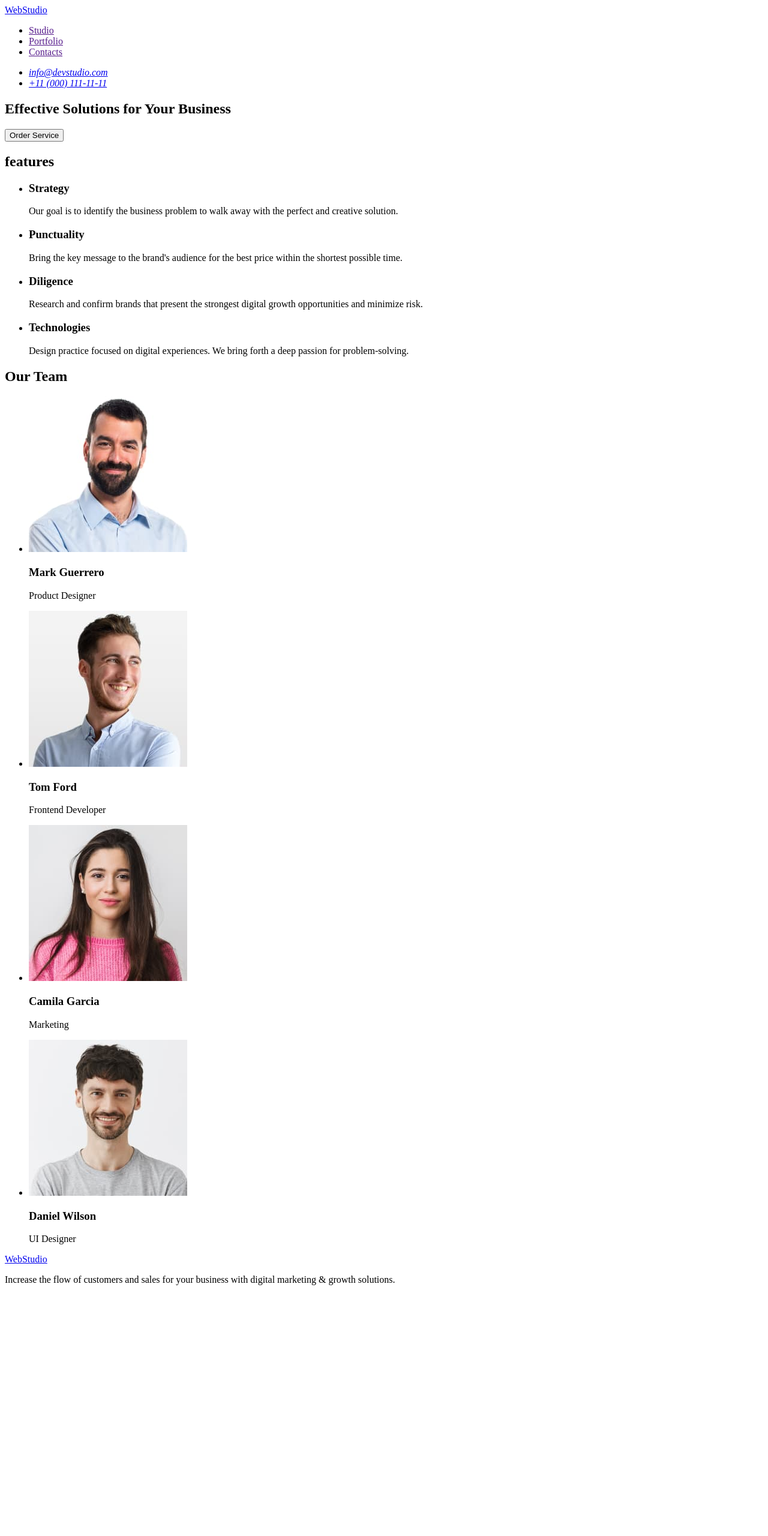
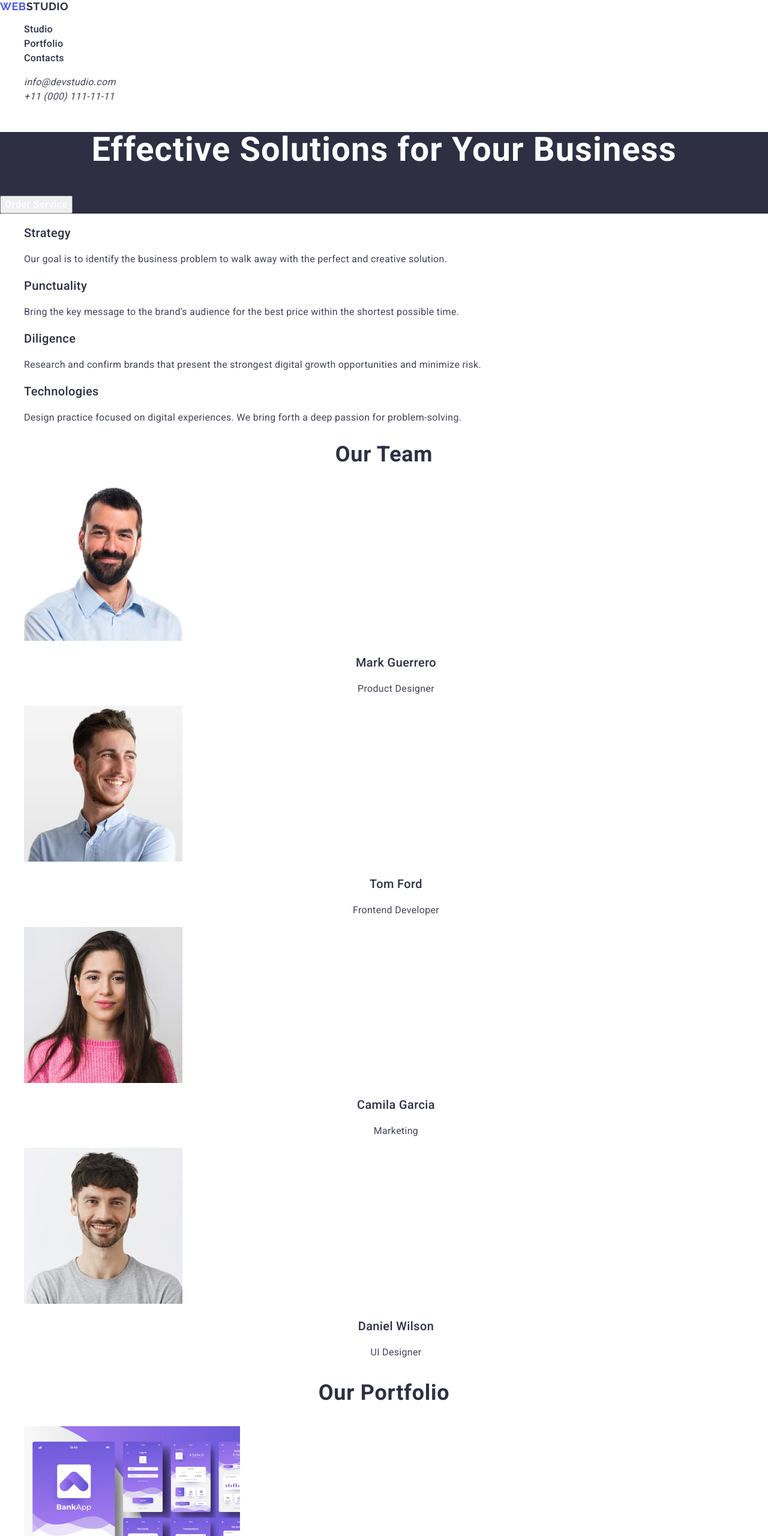
Before and after one commit to AlenaSh83/goit-markup-hw-01, a plain HTML site: page index.html in a window 1280 px wide. Shown: the top 2560 px of the page at 60% size. Before the commit the page ends 2158 px from the top, so only its background shows below. Drawn offline with nearby package versions, Linux system fonts and the light colour scheme.

Commit message:
add styles

```diff
--- /dev/null
+++ b/css/styles.css
@@ -0,0 +1,233 @@
+body {
+    font-family: "Roboto", sans-serif;
+    color: #fff;
+}
+
+a {
+text-decoration: none;
+}
+
+ul {
+list-style-type: none;
+}
+
+
+
+
+
+
+.header-logo {
+    font-family: "Raleway", sans-serif;
+font-weight: 700;
+font-size: 18px;
+
+/* line-height: 21px; */
+line-height: 117%;
+letter-spacing: 0.03em;
+text-transform: uppercase;
+color: #2e2f42;
+width: 115px;
+height: 24px;
+}
+.header-logo-color{
+    color: #4d5ae5;
+}
+.header-menu-link {
+    font-family: "Roboto", sans-serif;
+    font-weight: 500;
+    font-size: 16px;
+
+    /* line-height: 24px; */
+    line-height: 150%;
+    letter-spacing: 0.02em;
+    color: #2e2f42;
+}
+
+.header-menu-link:hover{
+    color: #404bbf;
+}
+.activ-studio:active{
+    text-decoration: underline;
+}
+
+
+
+.info-link{
+
+font-weight: 400;
+font-size: 16px;
+
+/* line-height: 24px; */
+line-height: 150%;
+letter-spacing: 0.02em;
+color: #434455;
+}
+.info-link:hover{
+    color: #404bbf;
+}
+
+
+
+
+
+.hero {
+    background: #2e2f42;
+}
+.hero-title {
+    font-weight: 700;
+    font-size: 56px;
+
+    /* line-height: 60px; */
+    line-height: 107%;
+    letter-spacing: 0.02em;
+    text-align: center;
+    color: #ffffff;
+}
+.hero-btn {
+font-weight: 500;
+font-size: 16px;
+
+/* line-height: 24px; */
+line-height: 150%;
+letter-spacing: 0.04em;
+color: #fff;
+cursor: pointer;
+}
+
+
+
+
+.description {
+}
+.description-list {
+}
+.description-item {
+}
+.description-subtitle {
+font-weight: 500;
+font-size: 20px;
+
+/* line-height: 24px; */
+line-height: 120%;
+letter-spacing: 0.02em;
+color: #2e2f42;
+}
+.description-item-text {
+font-weight: 400;
+font-size: 16px;
+
+/* line-height: 24px; */
+line-height: 150%;
+letter-spacing: 0.02em;
+color: #434455;
+}
+
+
+
+
+
+.team {
+}
+.team-head {
+font-weight: 700;
+font-size: 36px;
+
+/* line-height: 40px; */
+line-height: 111%;
+letter-spacing: 0.02em;
+text-align: center;
+color: #2e2f42;
+}
+.team-list {
+}
+.team-item {
+}
+.team-photo {
+}
+.team-subtitles {
+font-weight: 500;
+font-size: 20px;
+
+/* line-height: 24px; */
+line-height: 120%;
+letter-spacing: 0.02em;
+text-align: center;
+color: #2e2f42;
+}
+.team-text {
+font-weight: 400;
+font-size: 16px;
+
+/* line-height: 24px; */
+line-height: 150%;
+letter-spacing: 0.02em;
+text-align: center;
+color: #434455;
+}
+
+
+
+.portfolio {
+}
+.portfolio-head {
+font-weight: 700;
+font-size: 36px;
+
+/* line-height: 40px; */
+line-height: 111%;
+letter-spacing: 0.02em;
+text-align: center;
+color: #2e2f42;
+}
+.portfolio-list {
+}
+.portfolio-item {
+}
+.photo-portfolio {
+}
+.portfolio-subtitles {
+font-weight: 500;
+font-size: 20px;
+
+/* line-height: 24px; */
+line-height: 120%;
+letter-spacing: 0.02em;
+color: #2e2f42;
+}
+.portfolio-text {
+font-weight: 400;
+font-size: 16px;
+
+/* line-height: 24px; */
+line-height: 150%;
+letter-spacing: 0.02em;
+color: #434455;
+}
+
+
+
+.footer {
+    background: #2e2f42;
+}
+.footer-logo{
+    font-family: "Raleway", sans-serif;
+    font-weight: 700;
+    font-size: 18px;
+
+    /* line-height: 21px; */
+    line-height: 117%;
+    letter-spacing: 0.03em;
+    text-transform: uppercase;
+    color: #f4f4fd;
+}
+
+
+.footer-text {
+font-weight: 400;
+font-size: 16px;
+
+/* line-height: 24px; */
+line-height: 150%;
+letter-spacing: 0.02em;
+color: #f4f4fd;
+}
--- a/index.html
+++ b/index.html
@@ -4,113 +4,192 @@
     <meta charset="UTF-8" />
     <meta name="viewport" content="width=device-width, initial-scale=1.0" />
     <title>Web Studio</title>
+    <link rel="preconnect" href="https://fonts.googleapis.com">
+<link rel="preconnect" href="https://fonts.gstatic.com" crossorigin>
+<link href="https://fonts.googleapis.com/css2?family=Raleway:wght@700&family=Roboto:wght@400;500;700&display=swap" rel="stylesheet">
+<link rel="stylesheet" href="https://cdnjs.cloudflare.com/ajax/libs/modern-normalize/3.0.1/modern-normalize.min.css" integrity="sha512-q6WgHqiHlKyOqslT/lgBgodhd03Wp4BEqKeW6nNtlOY4quzyG3VoQKFrieaCeSnuVseNKRGpGeDU3qPmabCANg==" crossorigin="anonymous" referrerpolicy="no-referrer" />
+    <link rel="stylesheet" href="css/styles.css">
   </head>
   <body>
-    <header>
-      <nav>
-        <a href="./index.html">WebStudio</a>
-        <ul>
-          <li><a href="">Studio</a></li>
-          <li><a href="">Portfolio</a></li>
-          <li><a href="">Contacts</a></li>
+    <header class="header">
+      <nav class="header-nav">
+        <a class="header-logo" href="./index.html"><span class="header-logo-color">Web</span>Studio</a>
+        <ul class="header-menu-list">
+          <li class="header-menu-item"><a class="header-menu-link activ-studio" href="">Studio</a></li>
+          <li class="header-menu-item"><a class="header-menu-link" href="">Portfolio</a></li>
+          <li class="header-menu-item"><a class="header-menu-link" href="">Contacts</a></li>
         </ul>
       </nav>
-      <address>
-        <ul>
-          <li><a href="mailto:info@devstudio.com">info@devstudio.com</a></li>
-          <li><a href="tel:+110001111111">+11 (000) 111-11-11</a></li>
+      <address class="info">
+        <ul info-list>
+          <li class="info-item"><a class="info-link" href="mailto:info@devstudio.com">info@devstudio.com</a></li>
+          <li class="info-item"><a class="info-link" href="tel:+110001111111">+11 (000) 111-11-11</a></li>
         </ul>
       </address>
     </header>
     <main>
-      <section>
-        <h1>Effective Solutions for Your Business</h1>
+      <section class="hero">
+        <h1 class="hero-title">Effective Solutions for Your Business</h1>
 
-        <button type="button">Order Service</button>
+        <button class="hero-btn" type="button">Order Service</button>
       </section>
 
-      <section>
-        <h2>features</h2>
-        <ul>
-          <li>
-            <h3>Strategy</h3>
-            <p>
+      <section class="description">
+
+        <ul class="description-list">
+          <li class="description-item">
+            <h3 class="description-subtitle">Strategy</h3>
+            <p class="description-item-text">
               Our goal is to identify the business problem to walk away with the
               perfect and creative solution.
             </p>
           </li>
-          <li>
-            <h3>Punctuality</h3>
-            <p>
+          <li class="description-item">
+            <h3 class="description-subtitle">Punctuality</h3>
+            <p class="description-item-text">
               Bring the key message to the brand's audience for the best price
               within the shortest possible time.
             </p>
           </li>
-          <li>
-            <h3>Diligence</h3>
-            <p>
+          <li class="description-item">
+            <h3 class="description-subtitle">Diligence</h3>
+            <p class="description-item-text">
               Research and confirm brands that present the strongest digital
               growth opportunities and minimize risk.
             </p>
           </li>
-          <li>
-            <h3>Technologies</h3>
-            <p>
+          <li class="description-item">
+            <h3 class="description-subtitle">Technologies</h3>
+            <p class="description-item-text">
               Design practice focused on digital experiences. We bring forth a
               deep passion for problem-solving.
             </p>
           </li>
         </ul>
       </section>
-      <section>
-        <h2>Our Team</h2>
-        <ul>
-          <li>
-            <img
+      <section class="team">
+        <h2 class="team-head">Our Team</h2>
+        <ul class="team-list">
+          <li class="team-item">
+            <img  class="team-photo"
              src="./images/img.jpg"
              alt="first"
              width="264"
              height="260"
               />
-            <h3>Mark Guerrero</h3>
-            <p>Product Designer</p>
+            <h3 class="team-subtitles">Mark Guerrero</h3>
+            <p class="team-text">Product Designer</p>
           </li>
-          <li>
-            <img
+          <li class="team-item">
+            <img class="team-photo"
               src="./images/img(1).jpg"
               alt="second"
               width="264"
               height="260"
             />
-            <h3>Tom Ford</h3>
-            <p>Frontend Developer</p>
+            <h3 class="team-subtitles">Tom Ford</h3>
+            <p class="team-text">Frontend Developer</p>
           </li>
-          <li>
-            <img
+          <li class="team-item">
+            <img class="team-photo"
               src="./images/img(2).jpg"
               alt="third"
               width="264"
               height="260"
             />
-            <h3>Camila Garcia</h3>
-            <p>Marketing</p>
+            <h3 class="team-subtitles">Camila Garcia</h3>
+            <p class="team-text">Marketing</p>
           </li>
-          <li>
-            <img
+          <li class="team-item">
+            <img class="team-photo"
               src="./images/img(3).jpg"
               alt="fourth"
               width="264"
               height="260"
             />
-            <h3>Daniel Wilson</h3>
-            <p>UI Designer</p>
+            <h3 class="team-subtitles">Daniel Wilson</h3>
+            <p class="team-text">UI Designer</p>
           </li>
         </ul>
       </section>
+      <section class="portfolio">
+        <h3 class="portfolio-head">Our Portfolio</h3>
+        <ul class="portfolio-list">
+          <li class="portfolio-item">
+            <img  class="photo-portfolio"
+             src="./images/img (4)-min.png"
+             alt="app"
+             width="360"
+             height="300"
+              />
+            <h4 class="portfolio-subtitles">Banking App</h4>
+              <p class="portfolio-text">App</p>
+
+          </li>
+          <li class="portfolio-item">
+            <img  class="photo-portfolio"
+             src="./images/img (5)-min.png"
+             alt="pay"
+             width="360"
+             height="300"
+              />
+            <h4 class="portfolio-subtitles">Cashless Payment</h4>
+              <p class="portfolio-text">Marketing</p>
+
+          </li>
+          <li class="portfolio-item">
+            <img  class="photo-portfolio"
+             src="./images/img (6)-min.png"
+             alt="laptop"
+             width="360"
+             height="300"
+              />
+            <h4 class="portfolio-subtitles">Meditation App</h4>
+              <p class="portfolio-text">App</p>
+
+          </li>
+          <li class="portfolio-item">
+            <img  class="photo-portfolio"
+             src="./images/img (7)-min.png"
+             alt="driving"
+             width="360"
+             height="300"
+              />
+            <h4 class="portfolio-subtitles">Taxi Service</h4>
+              <p class="portfolio-text">Marketing</p>
+
+          </li>
+          <li class="portfolio-item">
+            <img  class="photo-portfolio"
+             src="./images/img (8)-min.png"
+             alt="screen"
+             width="360"
+             height="300"
+              />
+            <h4 class="portfolio-subtitles">Screen Illustrations</h4>
+              <p class="portfolio-text">Design</p>
+
+          </li>
+          <li class="portfolio-item">
+            <img  class="photo-portfolio"
+             src="./images/img (9)-min.png"
+             alt="smilegirl"
+             width="360"
+             height="300"
+              />
+            <h4 class="portfolio-subtitles">Online Courses</h4>
+              <p class="portfolio-text">Marketing</p>
+
+          </li>
+        </ul>
+
+      </section>
+
+
     </main>
-    <footer>
-      <a href="./index.html">WebStudio</a>
-      <p>
+    <footer class="footer">
+      <a class="footer-logo" href="./index.html"><span class="header-logo-color">Web</span>Studio</a>
+      <p class="footer-text">
         Increase the flow of customers and sales for your business with digital
         marketing & growth solutions.
       </p>
```
Also changed, not shown: images/img (4)-min.png (added), images/img (5)-min.png (added), images/img (6)-min.png (added), images/img (7)-min.png (added), images/img (8)-min.png (added), images/img (9)-min.png (added).
